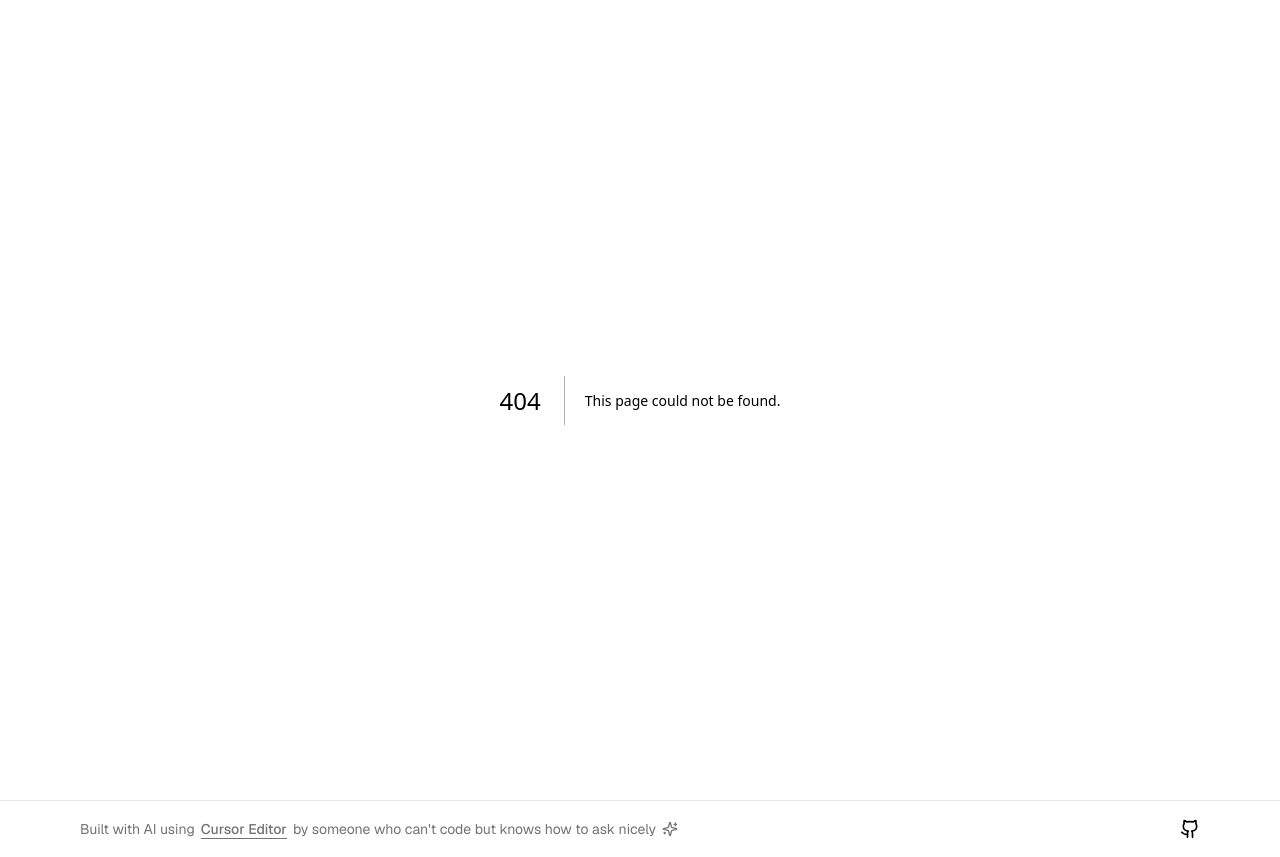
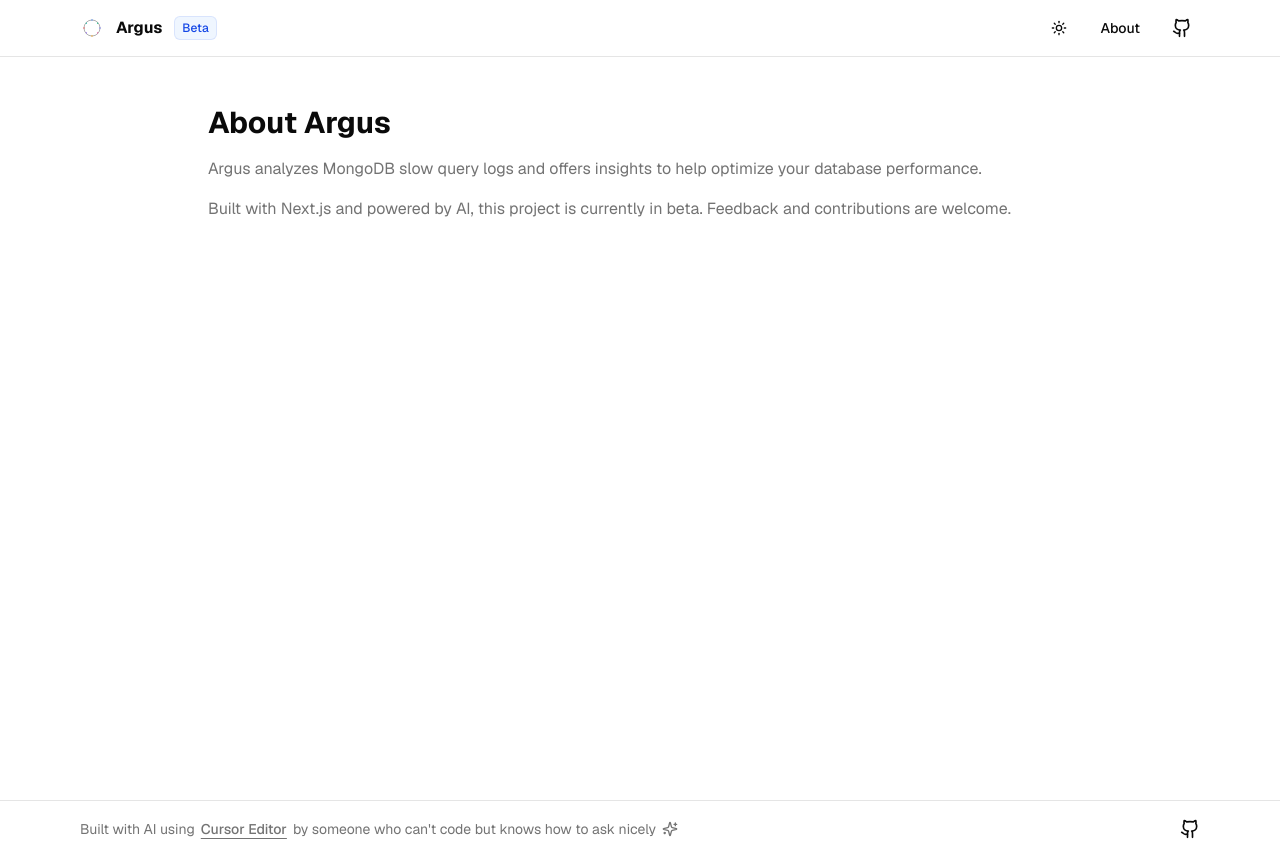
Before and after one commit to ggagosh/argus, a Next.js app: page /about in a window 1280 px wide. Before the commit this address had no page. Built offline with nearby package versions, Linux system fonts and the light colour scheme.

Commit message:
Add About page and update header

```diff
--- /dev/null
+++ b/app/about/page.js
@@ -0,0 +1,25 @@
+'use client';
+
+import React from 'react';
+import { Header } from '@/components/ui/header';
+
+export default function AboutPage() {
+  return (
+    <div className="flex min-h-screen flex-col">
+      <Header />
+      <main className="flex-1">
+        <section className="max-w-4xl mx-auto px-4 py-12">
+          <h1 className="text-3xl font-bold mb-4">About Argus</h1>
+          <p className="text-muted-foreground mb-4">
+            Argus analyzes MongoDB slow query logs and offers insights to help
+            optimize your database performance.
+          </p>
+          <p className="text-muted-foreground">
+            Built with Next.js and powered by AI, this project is currently in
+            beta. Feedback and contributions are welcome.
+          </p>
+        </section>
+      </main>
+    </div>
+  );
+}
--- a/components/ui/header.jsx
+++ b/components/ui/header.jsx
@@ -5,6 +5,7 @@
 import Image from 'next/image';
 import { Github } from 'lucide-react';
 import { ThemeToggle } from './theme-toggle';
+import { Button } from './button';
 
 export function Header() {
   return (
@@ -29,6 +30,9 @@
           </Link>
           <div className="flex items-center gap-2">
             <ThemeToggle />
+            <Button variant="ghost" asChild>
+              <Link href="/about">About</Link>
+            </Button>
             <a
               href="https://github.com/ggagosh/argus"
               target="_blank"
```
